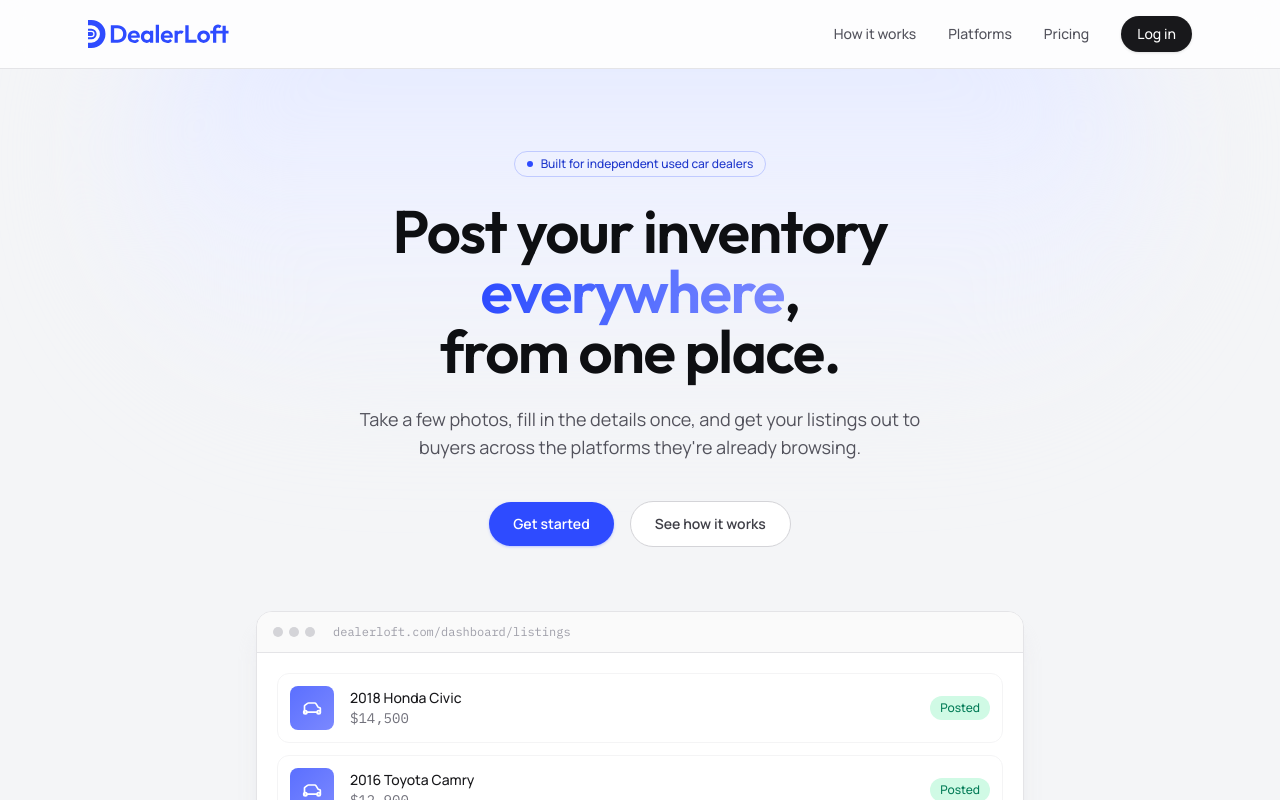
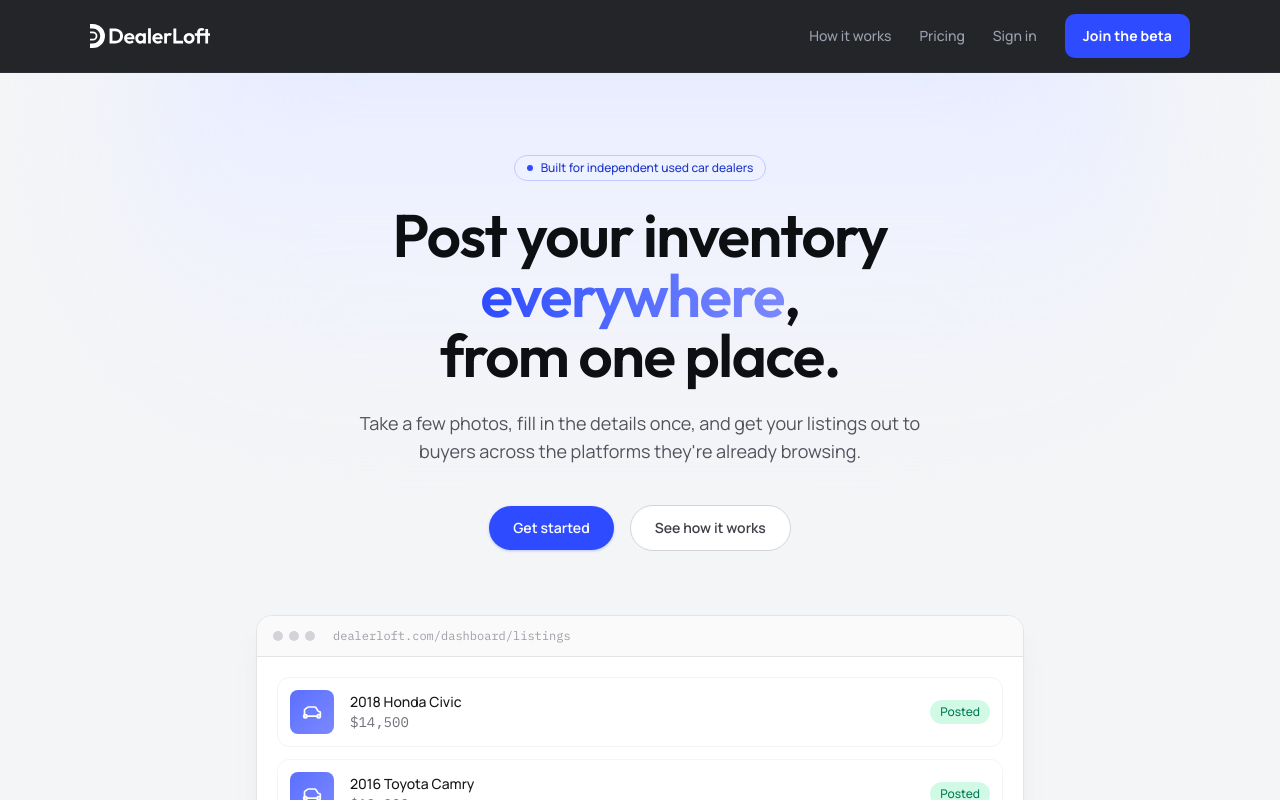
Before and after one commit to xenpain-source/dealer-post, a Next.js app: page / in a window 1280 px wide. Shown: the top 800 px of the page. Built offline with nearby package versions, Linux system fonts and the light colour scheme.

Commit message:
Update SiteHeader.tsx

```diff
--- a/components/marketing/SiteHeader.tsx
+++ b/components/marketing/SiteHeader.tsx
@@ -1,37 +1,27 @@
 import Link from "next/link";
-import { BrandLogo } from "@/components/BrandLogo";
+import { BrandLogoSmall } from "@/components/BrandLogo";
 
 export function SiteHeader() {
   return (
-    <header className="sticky top-0 z-40 border-b border-zinc-200 bg-white/80 backdrop-blur-md">
-      <div className="mx-auto flex max-w-6xl items-center justify-between px-6 py-4">
-        <Link href="/" aria-label="DealerLoft home">
-          <BrandLogo className="h-6 w-auto sm:h-7" />
-        </Link>
-        <nav className="flex items-center gap-3 text-sm font-medium text-zinc-600 sm:gap-8">
-          <Link
-            href="/#how-it-works"
-            className="hidden transition-colors hover:text-zinc-900 sm:inline"
-          >
-            How it works
+    <header
+      className="dl-dark sticky top-0 z-40 backdrop-blur-md"
+      style={{
+        borderBottom: "1px solid var(--border)",
+        background: "color-mix(in srgb, var(--bg) 90%, transparent)",
+      }}
+    >
+      <div className="dl-container">
+        <nav className="dl-nav">
+          <Link href="/" aria-label="DealerLoft home" className="brand">
+            <BrandLogoSmall tone="white" className="h-6 w-auto" />
           </Link>
-          <Link
-            href="/#platforms"
-            className="hidden transition-colors hover:text-zinc-900 sm:inline"
-          >
-            Platforms
-          </Link>
-          <Link
-            href="/#pricing"
-            className="hidden transition-colors hover:text-zinc-900 sm:inline"
-          >
-            Pricing
-          </Link>
-          <Link
-            href="/login"
-            className="rounded-full bg-zinc-900 px-4 py-2 text-white shadow-sm transition-colors hover:bg-cobalt-600"
-          >
-            Log in
+          <div className="links">
+            <Link href="/#how-it-works">How it works</Link>
+            <Link href="/#pricing">Pricing</Link>
+            <Link href="/login">Sign in</Link>
+          </div>
+          <Link href="/signup" className="dl-btn dl-btn--primary">
+            Join the beta
           </Link>
         </nav>
       </div>
```
